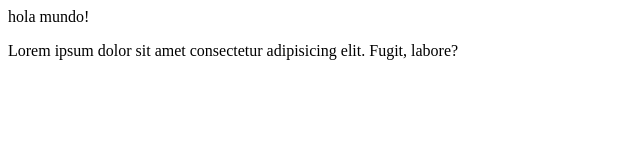
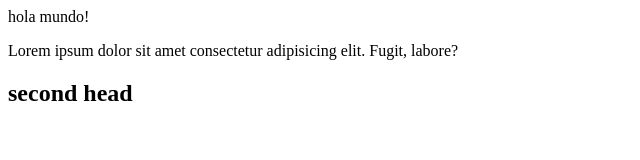
Before and after one commit to fernandosinani-gonzales/flex-box, a plain HTML site: page index.html in a window 1280 px wide. Shown: the whole page, without its empty margins (0-640 px from the left). Drawn offline with Linux system fonts and the light colour scheme.

Commit message:
css changed

```diff
--- a/index.html
+++ b/index.html
@@ -12,6 +12,9 @@
     <div class="container">
         <p>Lorem ipsum dolor sit amet consectetur adipisicing elit. Fugit, labore?</p>
     </div>
+    <div class="ram">
+        <h2>second head</h2>
+    </div>
 </body>
 
 </html>
--- a/style.css
+++ b/style.css
@@ -0,0 +1,4 @@
+* {
+    margin: 0;
+    padding: 0;
+}
```
